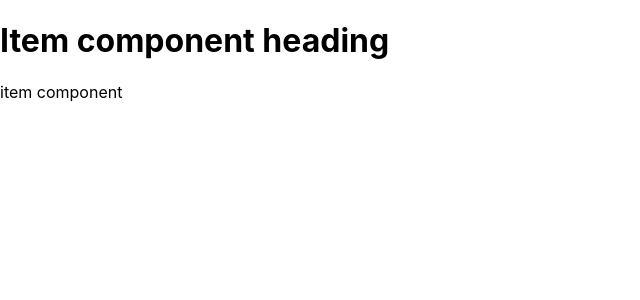
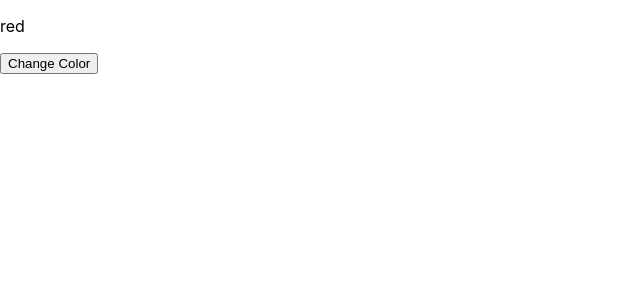
Before and after one commit to myohtetgithub007/react-basic, a React (Create React App) app: page / in a window 1280 px wide. Shown: the top 300 px of the page, without its empty margins (0-640 px from the left). Built offline with nearby package versions, Linux system fonts and the light colour scheme.

Commit message:
react state

```diff
--- a/src/App.js
+++ b/src/App.js
@@ -1,17 +1,26 @@
 import React from "react";
 class Item extends React.Component {
+  //   render() {
+  //     return <div>{this.props.name}</div>;
+  //   }
+}
+class App extends React.Component {
+  state = {
+    name: "orange",
+    color: "red",
+  };
+  changeColor = () => {
+    this.setState({ color: "green" });
+  };
   render() {
     return (
       <div>
-        <h1>Item component heading</h1>
-        <p>item component</p>
+        <p>{this.state.color}</p>
+        <button type="button" onClick={this.changeColor}>
+          Change Color
+        </button>
       </div>
     );
   }
 }
-class App extends React.Component {
-  render() {
-    return <Item />;
-  }
-}
 export default App;
```
